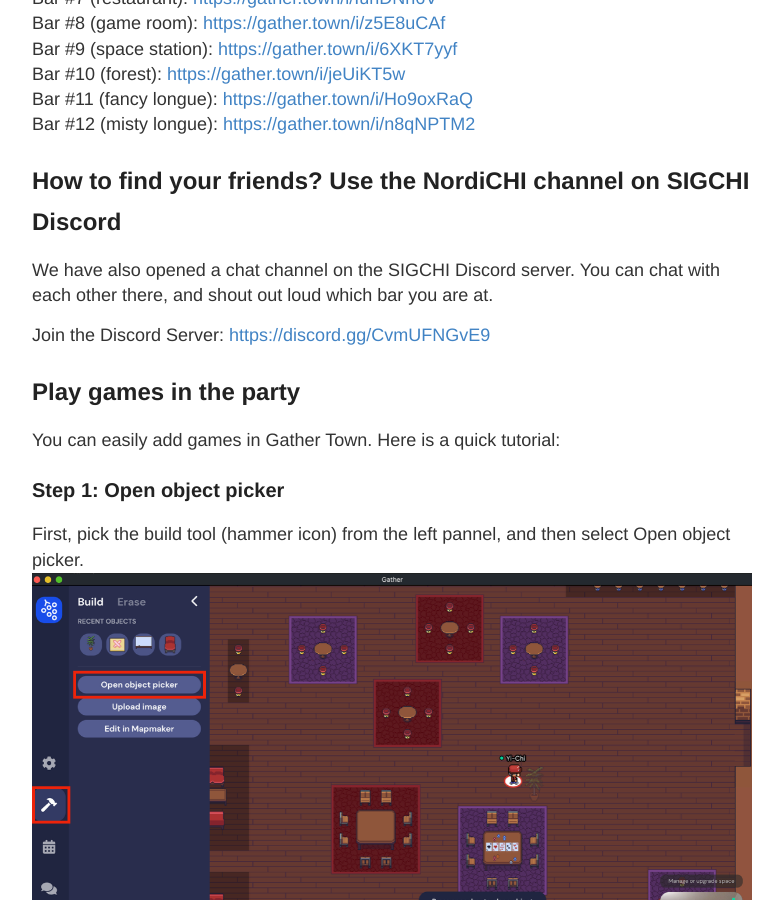
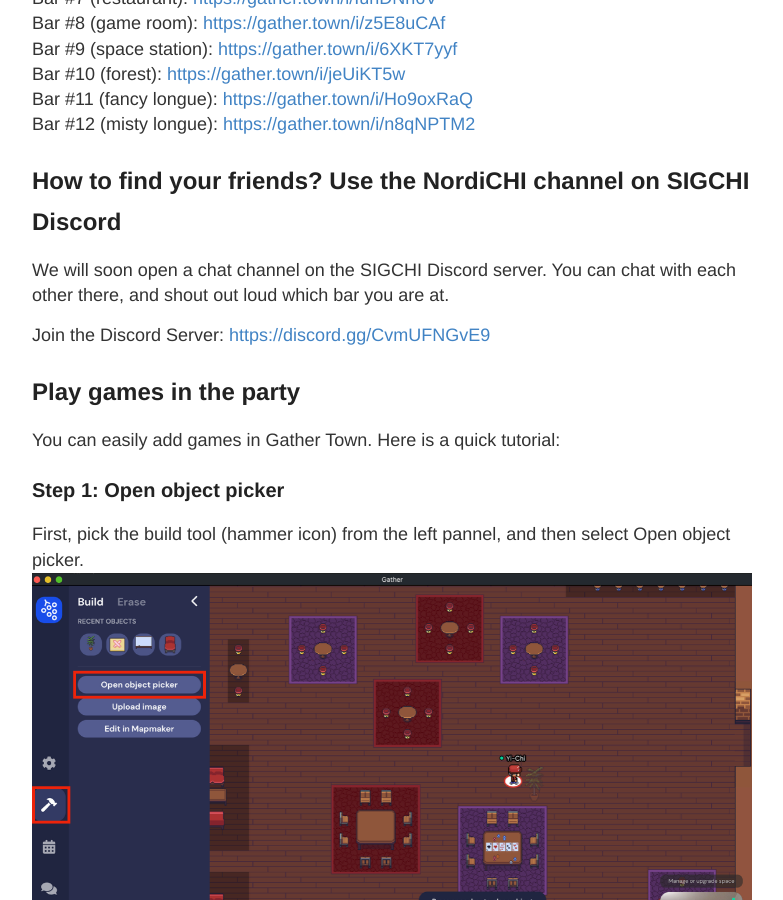
Before and after one commit to nordichi/nordichi.github.io, a Jekyll site: the page built from _posts/2021-5-10-Party.md, in a window 1280 px wide and 900 px high, scrolled down 1563 px. Shown: the whole window, without its empty margins (248-1031 px from the left). Built offline with Jekyll 4.4.1, drawn with Linux system fonts in a browser that asks for light colours.

Commit message:
Update 2021-5-10-Party.md

```diff
--- a/_posts/2021-5-10-Party.md
+++ b/_posts/2021-5-10-Party.md
@@ -38,7 +38,7 @@
 Bar #12 (misty longue): [https://gather.town/i/n8qNPTM2](https://gather.town/i/n8qNPTM2)<br/>
 
 ## How to find your friends? Use the NordiCHI channel on SIGCHI Discord
-We have also opened a chat channel on the SIGCHI Discord server. You can chat with each other there, and shout out loud which bar you are at.
+We will soon open a chat channel on the SIGCHI Discord server. You can chat with each other there, and shout out loud which bar you are at.
 
 Join the Discord Server: [https://discord.gg/CvmUFNGvE9](https://discord.gg/CvmUFNGvE9)
 
```
